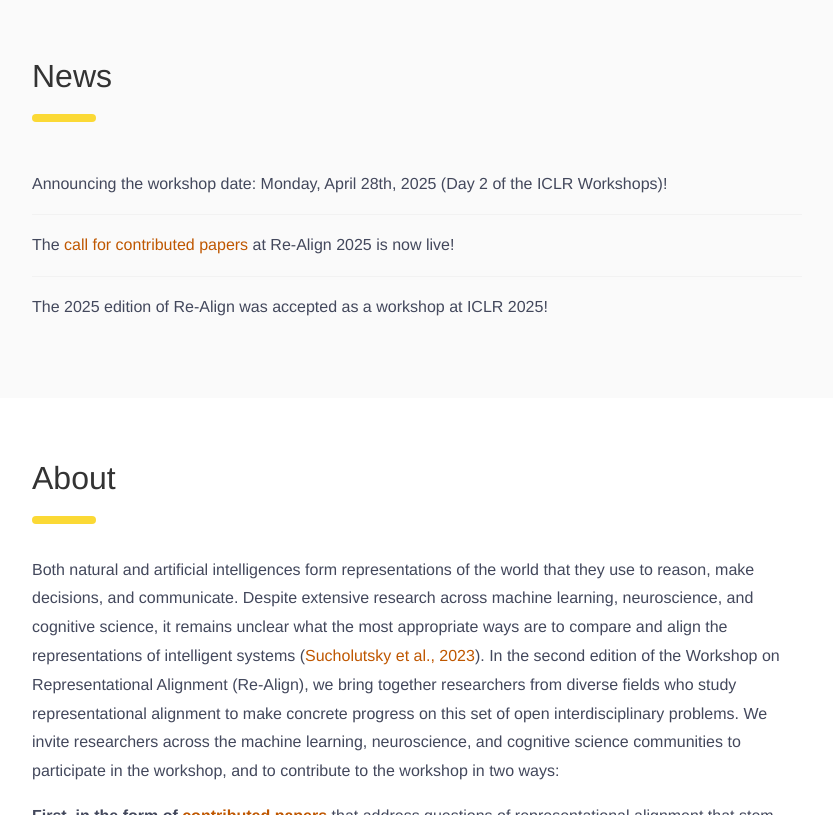
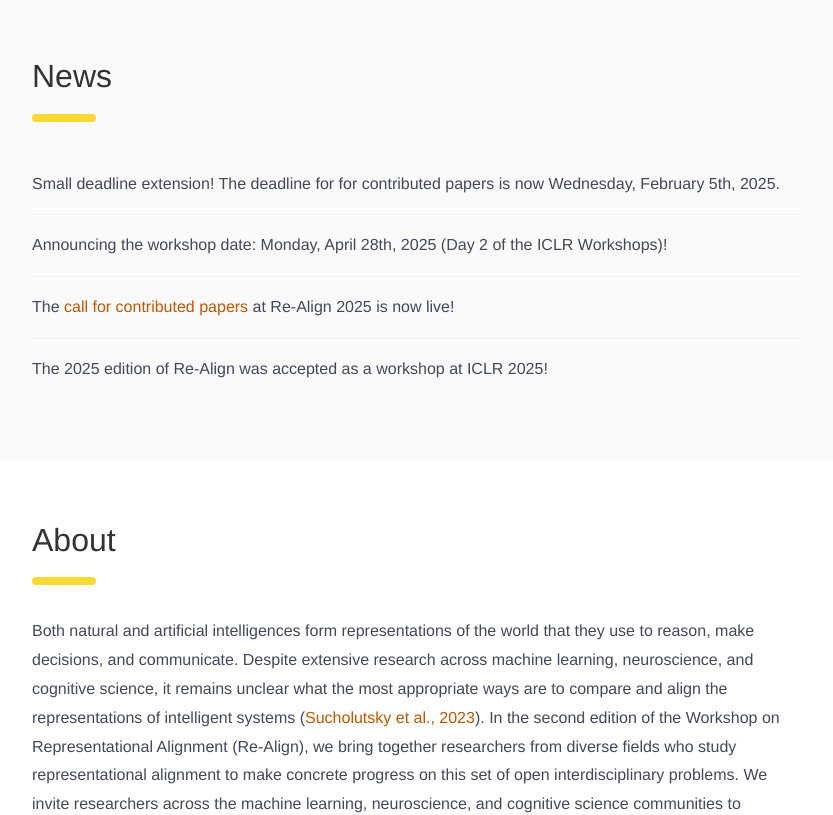
Before and after one commit to representational-alignment/representational-alignment.github.io, a Jekyll site: the page built from 2025/index.md, in a window 1280 px wide and 900 px high, scrolled down 679 px, cut to the strip 85-900 px from the top of the window. Shown: the whole strip, without its empty margins (223-1056 px from the left). Built offline with Jekyll 4.4.1, drawn with Linux system fonts in a browser that asks for light colours; some of the changed text lies outside the part shown.

Commit message:
write about extension in news

```diff
--- a/2025/index.md
+++ b/2025/index.md
@@ -21,7 +21,7 @@
 cfp:
     dates:
       - event: Paper submission deadline
-        date: Wednesday, February 5th, 2025
+        date: ~Monday, February 3rd, 2025~ Wednesday, February 5th, 2025
       - event: Reviewing deadline
         date: Friday, February 21st, 2025
       - event: Author notification
@@ -84,6 +84,7 @@
     image: sid.jpg
 
 news:
+  - content: "Small deadline extension! The deadline for for contributed papers is now Wednesday, February 5th, 2025."
   - content: "Announcing the workshop date: Monday, April 28th, 2025 (Day 2 of the ICLR Workshops)!"
   - content: The <a class="scroll-link" href="#cfp">call for contributed papers</a> at Re-Align 2025 is now live!
   - content: The 2025 edition of Re-Align was accepted as a workshop at ICLR 2025!
```
